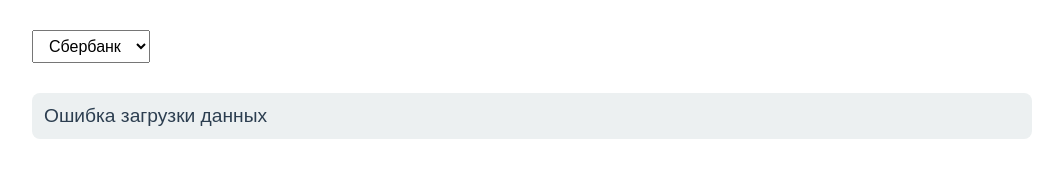
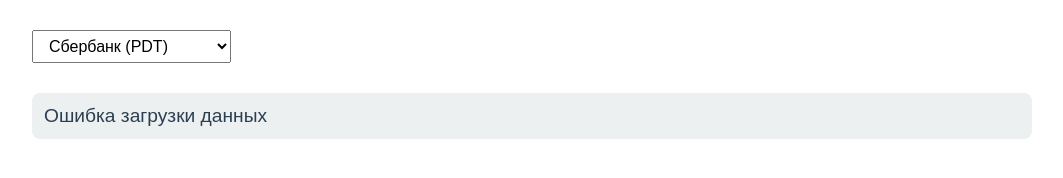
Before and after one commit to KosovEgor/course-work, a plain HTML site: page index.html in a window 1280 px wide. Shown: the whole page, without its empty margins (108-1171 px from the left). Drawn offline with nearby package versions, Linux system fonts and the light colour scheme; no server answers.

Commit message:
add using both models logic

```diff
--- a/index.html
+++ b/index.html
@@ -15,7 +15,8 @@
 <body>
 <div class="container">
     <select id="tickerSelect">
-        <option value="Сбербанк">Сбербанк</option>
+        <option value="SBER_PDT">Сбербанк (PDT)</option>
+        <option value="SBER_CB">Сбербанк (CatBoost)</option>
     </select>
     <div id="chart"></div>
     <div id="prediction"></div>
```
